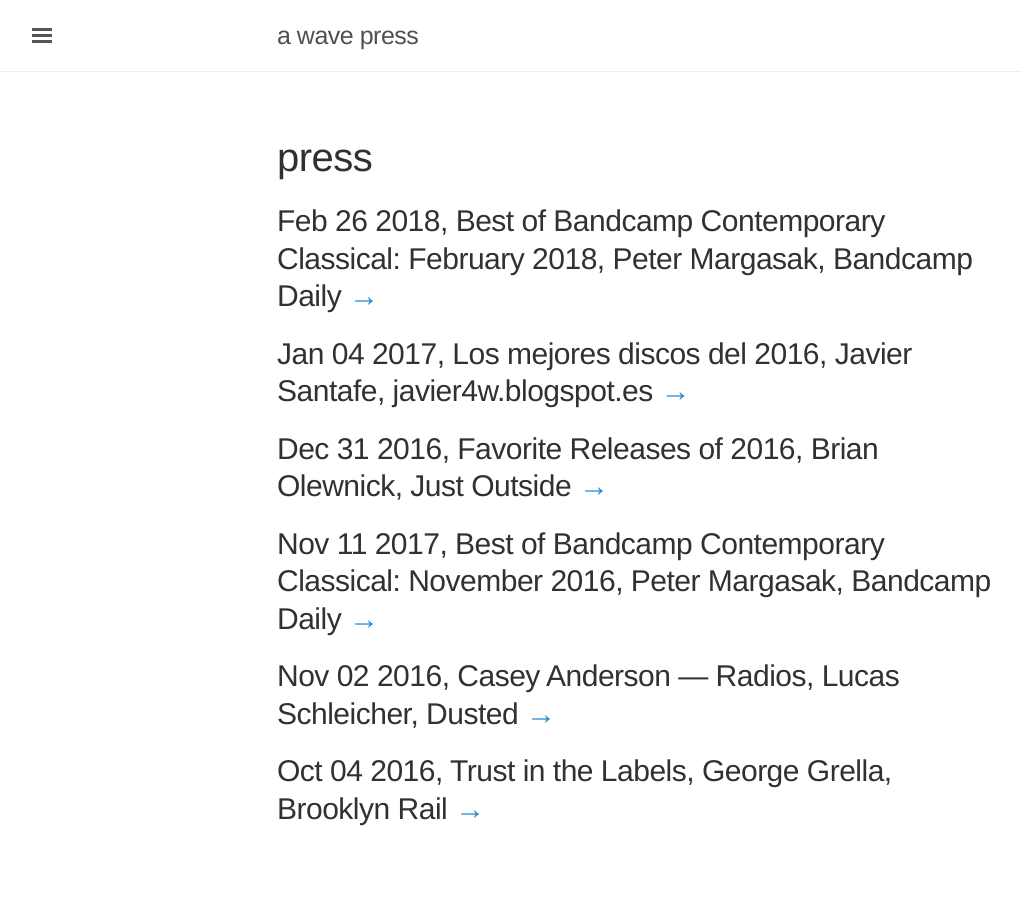
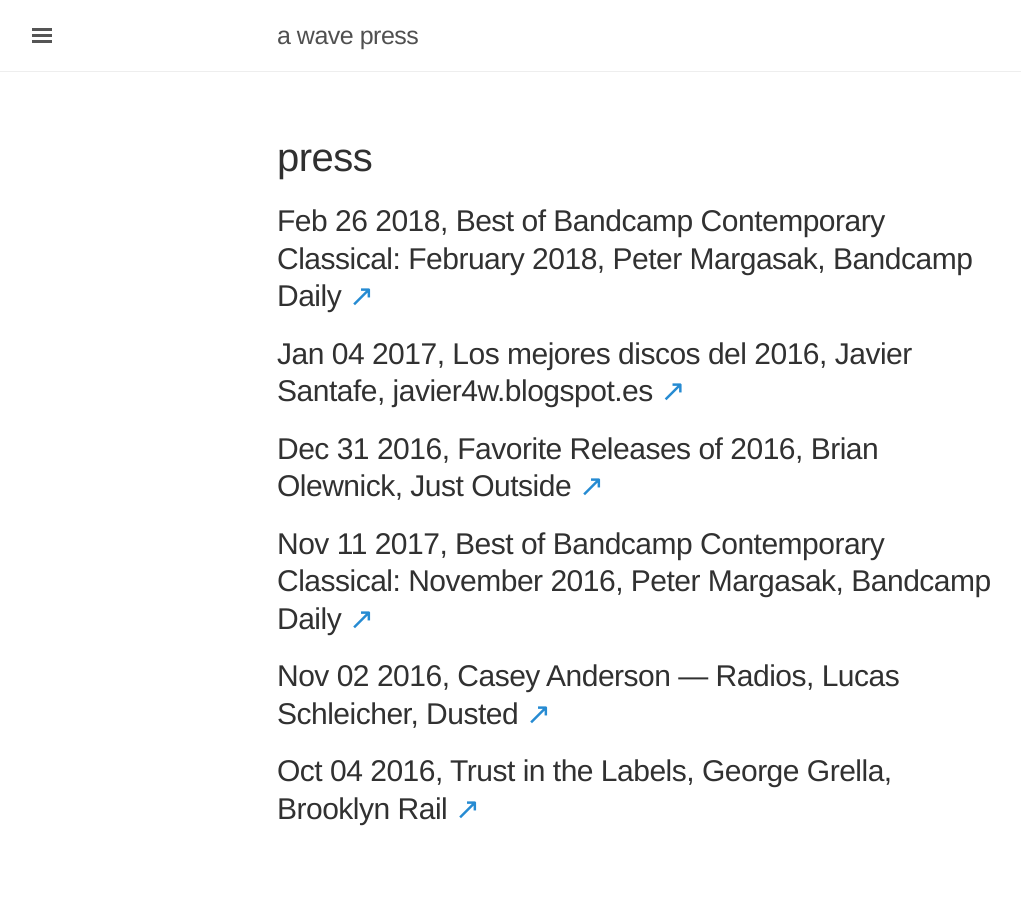
Before and after one commit to caseyanderson/awavepress.com, a Jekyll site: the page built from press.md, in a window 1280 px wide. Shown: the whole page, without its empty margins (3-1024 px from the left). Built offline with Jekyll 4.4.1, drawn with Linux system fonts in a browser that asks for light colours.

```diff
--- a/press.md
+++ b/press.md
@@ -8,6 +8,6 @@ tag: press
 
 {% for post in site.tags['press''] %}
 
-{% strip %}<h2>{{ post.pub_date | date: "%b %d %Y" }}, {{ post.title | append: ", " | append: post.author | append: ", " | append: post.publisher | append: " " }} <a href= "{{post.pub_url}}">→</a></h2>{% endstrip %}
+{% strip %}<h2>{{ post.pub_date | date: "%b %d %Y" }}, {{ post.title | append: ", " | append: post.author | append: ", " | append: post.publisher | append: " " }} <a href= "{{post.pub_url}}">↗</a></h2>{% endstrip %}
 
 {% endfor %}
```
